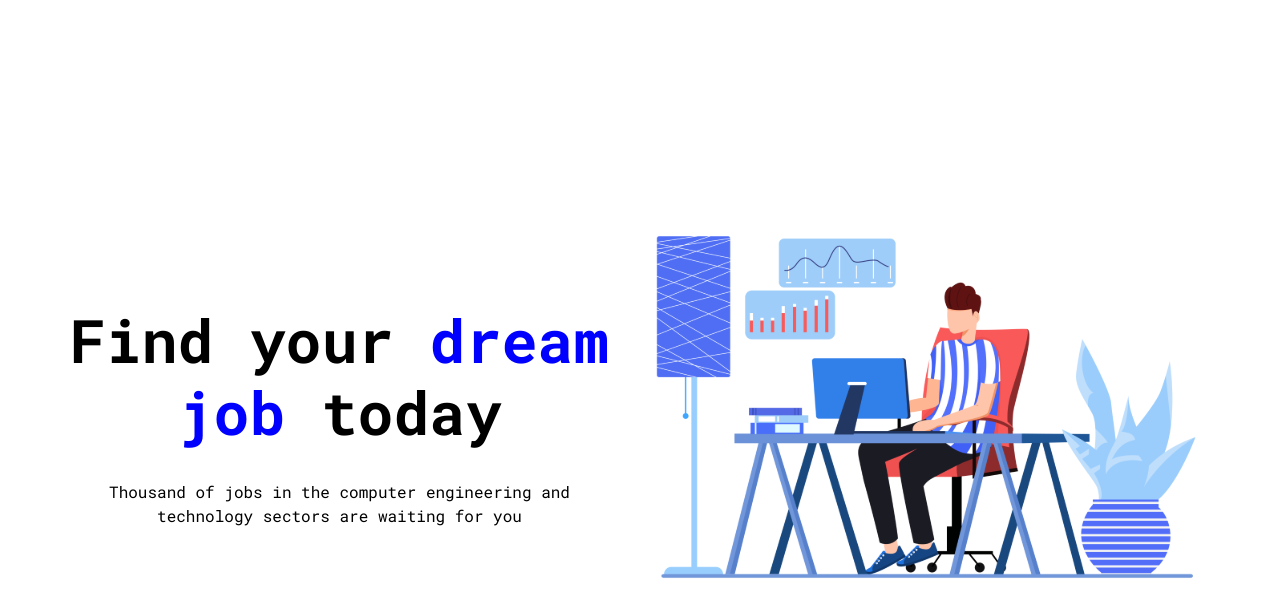
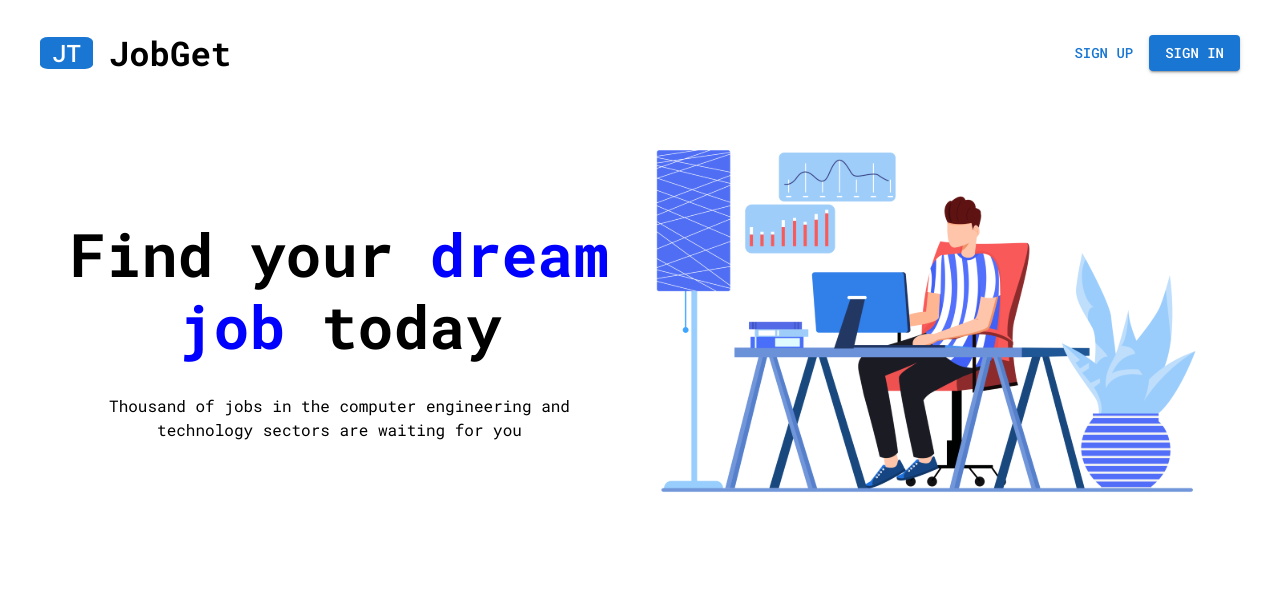
Before and after one commit to nnTasha/job-up, a React (Vite) app in the folder app/: page / in a window 1280 px wide. Shown: the top 616 px of the page. Built offline with nearby package versions, Linux system fonts and the light colour scheme.

Commit message:
Creating Header component

```diff
--- a/app/src/App.tsx
+++ b/app/src/App.tsx
@@ -1,14 +1,18 @@
 import DeskImage from '../src/assets/desk.svg?react';
-import LandingPageDescription from './modules/landingPage/LandingPageDescription';
-import LandingPage from './modules/landingPage/LandingPage';
+import LandingPageDescription from './landingPage/LandingPageDescription';
+import LandingPage from './landingPage/LandingPage';
 import './App.css';
+import Header from './common/components/Header/Header';
 
 function App() {
   return (
-    <LandingPage leftGrowFlex={1} rightGrowFlex={1}>
-      <LandingPageDescription />
-      <DeskImage />
-    </LandingPage>
+    <>
+      <Header />
+      <LandingPage leftGrowFlex={1} rightGrowFlex={1}>
+        <LandingPageDescription />
+        <DeskImage />
+      </LandingPage>
+    </>
   );
 }
 
--- /dev/null
+++ b/app/src/common/components/Header/Header.tsx
@@ -0,0 +1,25 @@
+import { Box, Button, Chip, Grid, Typography } from '@mui/material';
+import { headerStyles } from './styles';
+
+const Header = () => {
+  return (
+    <Grid container alignItems="center" justifyContent="space-between">
+      <Grid item>
+        <Box display="flex" alignItems="center">
+          <Chip sx={headerStyles.chip} label="JT" color="primary" />
+          <Typography variant="h4" component="div" sx={headerStyles.title}>
+            JobGet
+          </Typography>
+        </Box>
+      </Grid>
+      <Grid item>
+        <Box display="flex" alignItems="center">
+          <Button sx={headerStyles.button}>Sign up</Button>
+          <Button variant="contained">Sign In</Button>
+        </Box>
+      </Grid>
+    </Grid>
+  );
+};
+
+export default Header;
--- /dev/null
+++ b/app/src/common/components/Header/styles.tsx
@@ -0,0 +1,19 @@
+export const headerStyles = {
+  chip: {
+    height: '2rem',
+    width: 'auto',
+    borderRadius: '15%',
+    paddingX: '0',
+    paddingY: '0',
+    fontSize: '1.5rem',
+    fontWeight: '500',
+    marginRight: '0.5rem',
+  },
+  title: {
+    fontWeight: '700',
+    marginLeft: '0.5rem',
+  },
+  button: {
+    marginRight: '0.5rem',
+  },
+};
--- a/app/src/index.css
+++ b/app/src/index.css
@@ -22,9 +22,9 @@ a:hover {
 body {
   margin: 0;
   display: flex;
-  place-items: center;
   min-width: 320px;
   min-height: 100vh;
+  box-sizing: border-box;
 }
 
 h1 {
--- a/app/src/modules/landingPage/LandingPage.tsx
+++ b/app/src/landingPage/LandingPage.tsx
@@ -16,7 +16,7 @@ const LandingPage: FC<LandingPageProps> = ({
   const [description, deskImage] = children as ReactElement[];
 
   return (
-    <Container sx={{ display: 'flex' }}>
+    <Container sx={{ display: 'flex', placeItems: 'center' }}>
       <StyledBox flexGrow={leftGrowFlex}>{description}</StyledBox>
       <StyledBox flexGrow={rightGrowFlex}>{deskImage}</StyledBox>
     </Container>
--- a/app/src/modules/landingPage/LandingPageDescription.tsx
+++ b/app/src/landingPage/LandingPageDescription.tsx
@@ -1,19 +1,12 @@
 import { Typography } from '@mui/material';
-
-const headerStyle = {
-  color: 'blue',
-};
+import { descriptionStyles } from './styles';
 
 const LandingPageDescription: React.FC = () => {
   return (
     <>
-      <Typography
-        variant="h2"
-        component="div"
-        sx={{ fontWeight: '700', paddingY: '2rem' }}
-      >
+      <Typography variant="h2" component="div" sx={descriptionStyles.title}>
         Find your{' '}
-        <span style={headerStyle}>
+        <span style={{ color: 'blue' }}>
           dream <br></br>job
         </span>{' '}
         today
--- a/app/src/modules/landingPage/styles.tsx
+++ b/app/src/landingPage/styles.tsx
@@ -12,3 +12,7 @@ export const StyledBox = styled(Box)<{ flexGrow: number }>(
     flexGrow: props.flexGrow,
   })
 );
+
+export const descriptionStyles = {
+  title: { fontWeight: '700', paddingY: '2rem' },
+};
--- /dev/null
+++ b/app/src/layout/PublicLayout/PublicLayout.tsx
@@ -0,0 +1,5 @@
+const PublicLayout = () => {
+  return <div>PublicLayout</div>;
+};
+
+export default PublicLayout;
--- a/app/src/modules/common/components/Header/Header.jsx
+++ /dev/null
@@ -1,5 +0,0 @@
-const header = () => {
-  return <div>header</div>;
-};
-
-export default header;
```
Also changed, not shown: app/src/layout/PrivateLayout/PrivateLayout.tsx (added).
